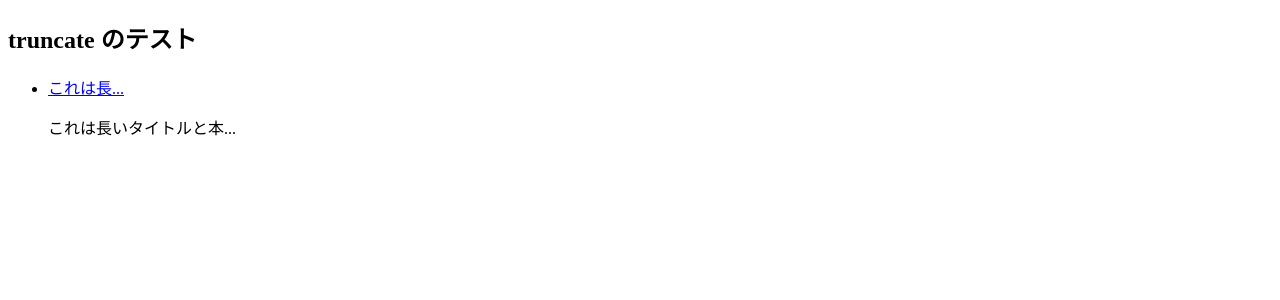
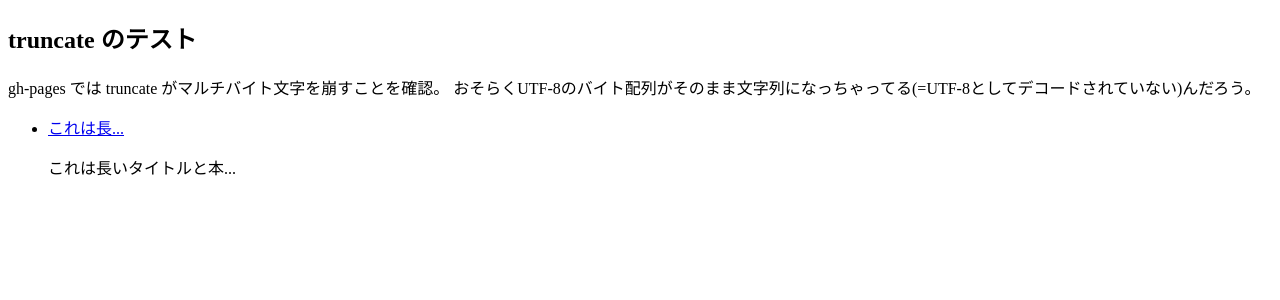
Before and after one commit to vim-jp/sandbox, a Jekyll site: the page built from wrap_test.html, in a window 1280 px wide. Shown: the top 300 px of the page. Built offline with Jekyll 4.4.1, drawn with Linux system fonts in a browser that asks for light colours; Markdown is read by kramdown in place of the engine named in the settings.

Commit message:
add description

```diff
--- a/wrap_test.html
+++ b/wrap_test.html
@@ -2,6 +2,11 @@
 layout: default
 title: truncate のテスト
 ---
+<p>
+gh-pages では truncate がマルチバイト文字を崩すことを確認。
+おそらくUTF-8のバイト配列がそのまま文字列になっちゃってる(=UTF-8としてデコードされていない)んだろう。
+</p>
+
 <ul>
 {% for p in site.posts %}
 <li><a href="{{ p.url }}">{{ p.title | truncate: 7 }}</a><br /><span>{{ p.content | truncate: 17 }}</span></li>
```
